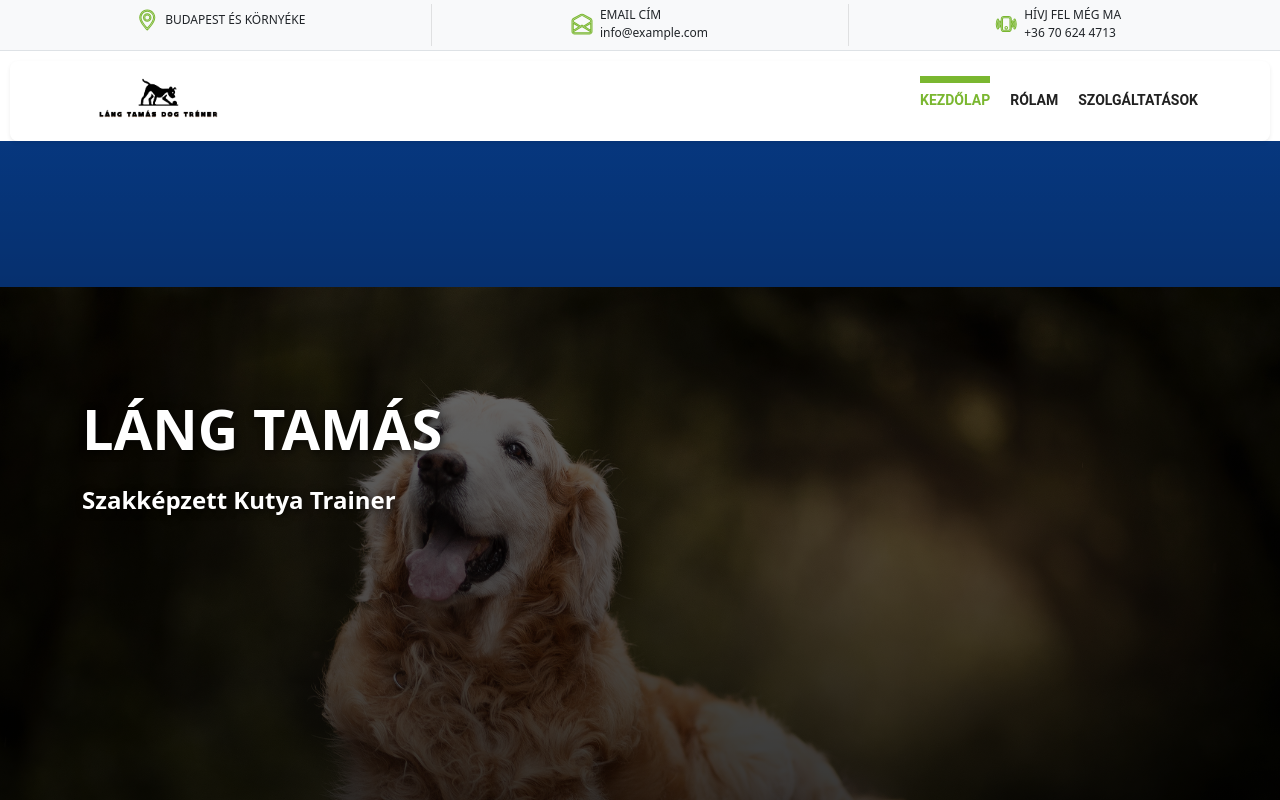
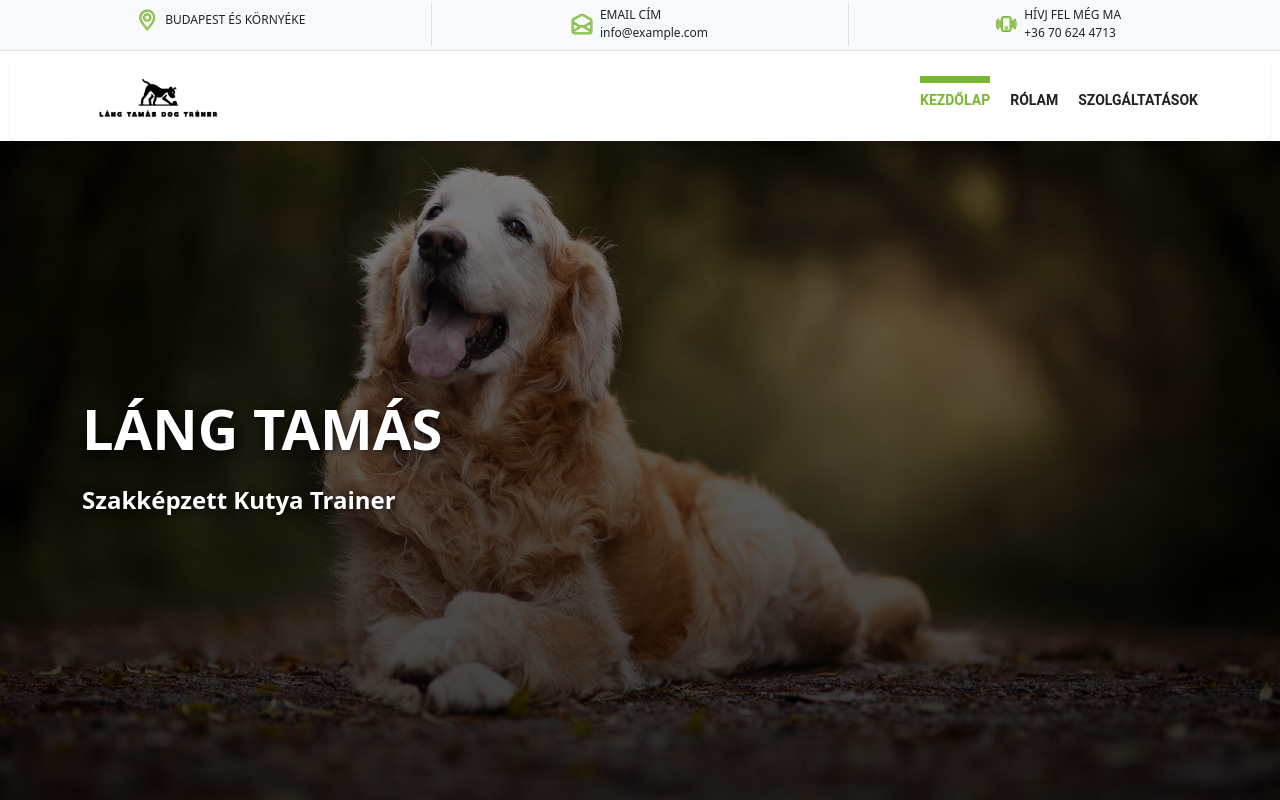
Before and after one commit to XY56L7/lang_tamas_dog_trainer, a React (Create React App) app: page / in a window 1280 px wide. Shown: the top 800 px of the page. Built offline with nearby package versions, Linux system fonts and the light colour scheme.

Commit message:
Update the responsiveness

```diff
--- a/package.json
+++ b/package.json
@@ -9,7 +9,8 @@
     "cra-template": "1.2.0",
     "react": "^19.0.0",
     "react-dom": "^19.0.0",
-    "react-scripts": "^5.0.1"
+    "react-scripts": "^5.0.1",
+    "react-scroll": "^1.9.2"
   },
   "scripts": {
     "start": "react-scripts start",
--- a/src/Hero.css
+++ b/src/Hero.css
@@ -45,7 +45,13 @@
     font-size: 2rem; /* Közepes betűméret */
     font-weight: 600; /* Közepesen vastag betűk */
 }
-
+@media (min-width: 750px) and (max-width: 1300px) {
+    .hero-header {
+        background-size: cover; /* A kép kitölti a rendelkezésre álló területet */
+        background-position: center; /* A kép középre igazítása */
+        background-color: #000; /* Fekete háttérszín, ha a kép nem töltődik be */
+    }
+}
 /* Telefonos nézet (767.98px és kisebb) */
 @media (max-width: 767.98px) {
     .hero-header {
--- a/src/Hero.tsx
+++ b/src/Hero.tsx
@@ -3,7 +3,7 @@ import './Hero.css'; // Egyéni CSS importálása
 
 const Hero = () => {
     return (
-        <div className="container-fluid bg-primary py-lg-5 py-3 mb-lg-5 mb-3 hero-header">
+        <div className="container-fluid py-lg-5 py-3 mb-lg-5 mb-3 hero-header">
             <div className="container py-lg-5 py-3">
                 <div className="row justify-content-start">
                     <div className="col-lg-8 text-center text-lg-start">
```
Also changed, not shown: 1 other file (tests, documents, lock files or other folders).
